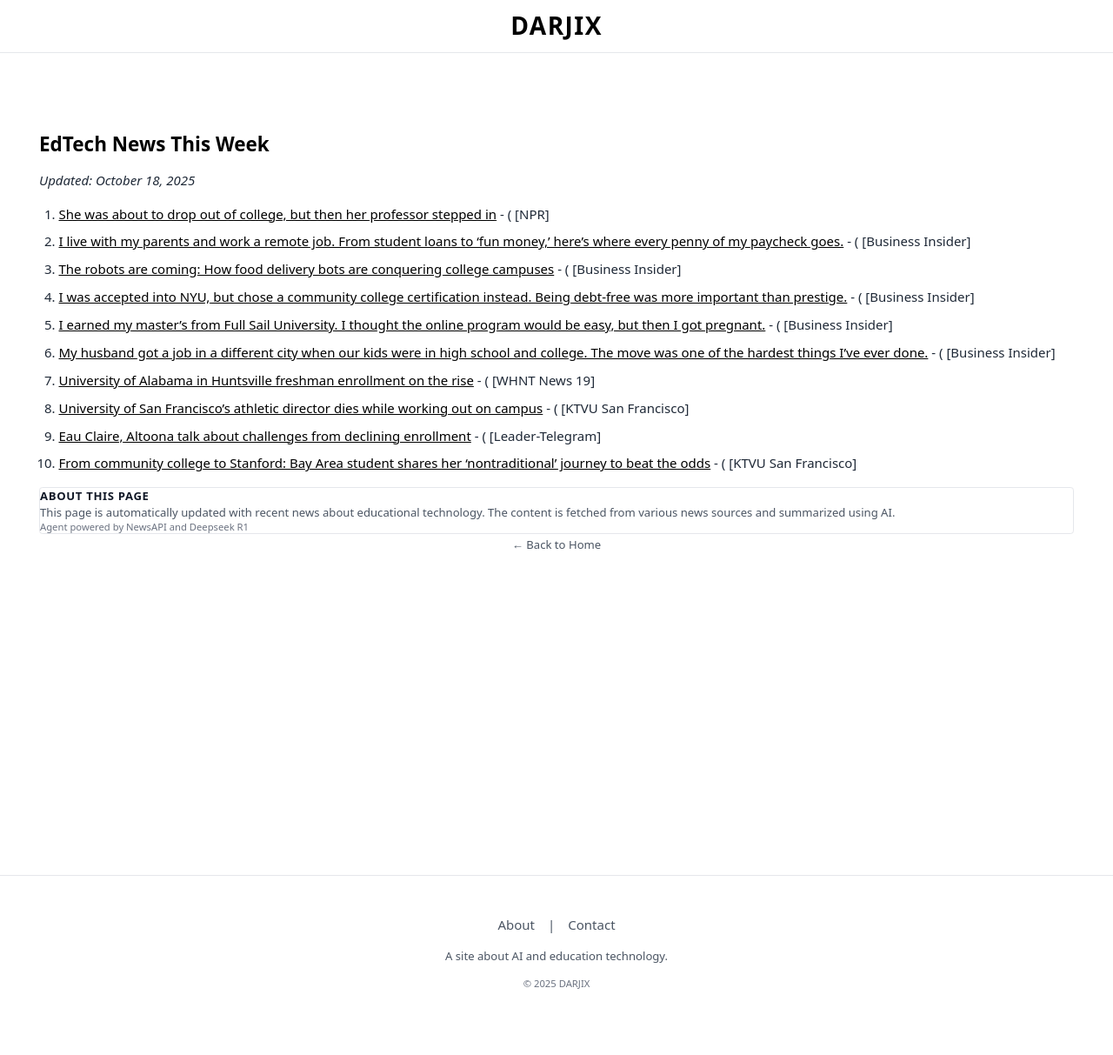
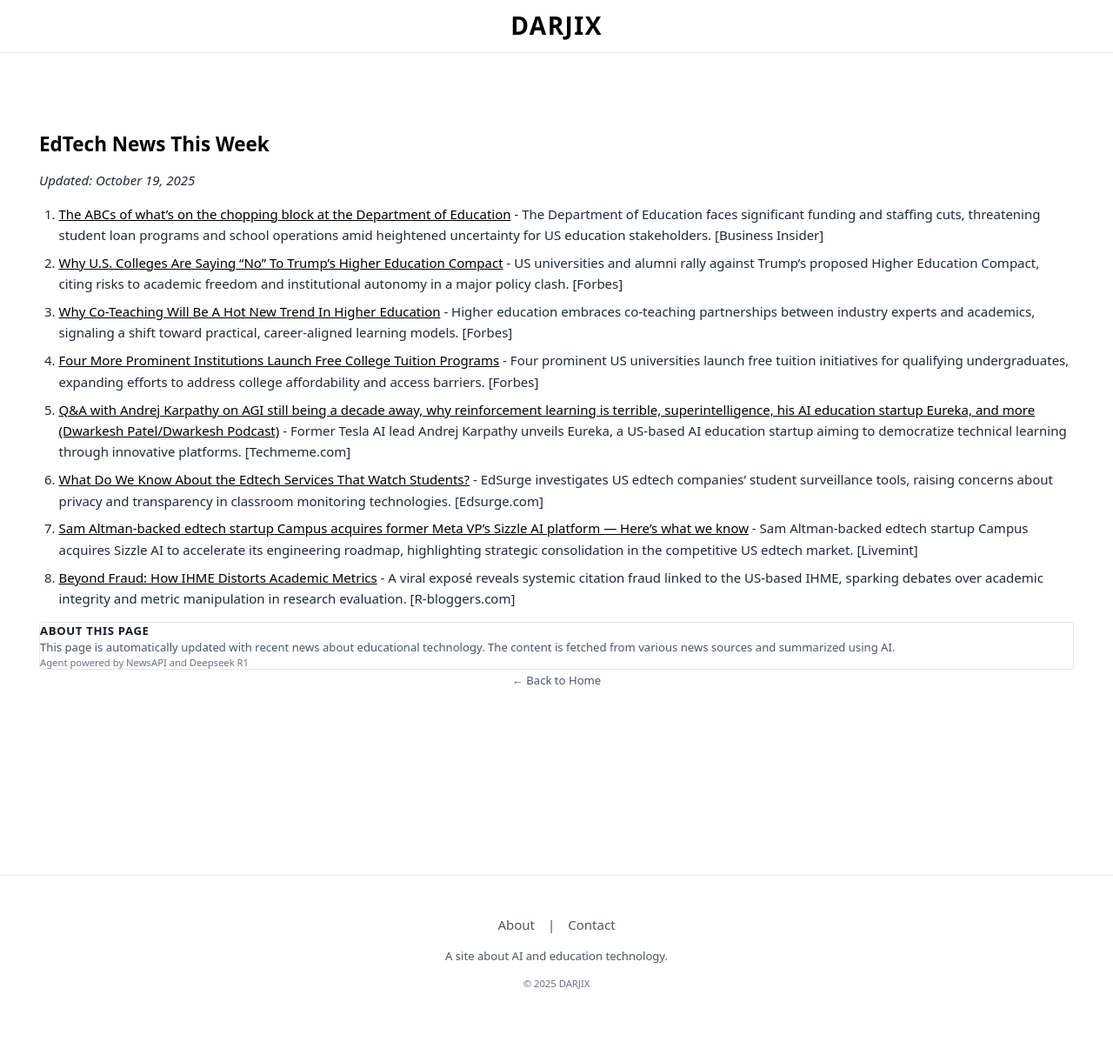
Before and after one commit to saldarji/darjix, a Jekyll site: the page built from news.html, in a window 1280 px wide. Shown: the whole page at 87% size. Built offline with Jekyll 4.4.1, drawn with Linux system fonts in a browser that asks for light colours.

Commit message:
Fix article/summary matching and improve keyword filtering
- Fix parsing to extract article numbers from LLM output for correct matching
- Remove generic keywords (college, university, campus) that catch personal stories
- Add national/policy-focused keywords (Department of Education, federal education)
- Strengthen prompt to reject personal narratives and local news
- Add python-dotenv support for local .env file
- Update requirements.txt with python-dotenv
- Fix summary display - summaries now match correct articles

```diff
--- a/_includes/edtech-news.md
+++ b/_includes/edtech-news.md
@@ -1,13 +1,11 @@
 # EdTech News This Week
-*Updated: October 18, 2025*
+*Updated: October 19, 2025*
 
-1. [She was about to drop out of college, but then her professor stepped in](https://www.npr.org/2025/10/13/nx-s1-5566794/college-dropout-tuition) - ( [NPR]
-2. [I live with my parents and work a remote job. From student loans to 'fun money,' here's where every penny of my paycheck goes.](https://www.businessinsider.com/moved-back-in-with-parents-after-college-save-invest-2025-9) - ( [Business Insider]
-3. [The robots are coming: How food delivery bots are conquering college campuses](https://www.businessinsider.com/how-food-delivery-robots-are-conquering-college-campuses-2025-10) - ( [Business Insider]
-4. [I was accepted into NYU, but chose a community college certification instead. Being debt-free was more important than prestige.](https://www.businessinsider.com/student-turned-down-nyu-debt-free-community-college-path-2025-10) - ( [Business Insider]
-5. [I earned my master's from Full Sail University. I thought the online program would be easy, but then I got pregnant.](https://www.businessinsider.com/earned-masters-full-sail-university-while-pregnant-2025-10) - ( [Business Insider]
-6. [My husband got a job in a different city when our kids were in high school and college. The move was one of the hardest things I've ever done.](https://www.businessinsider.com/family-moved-relocated-kids-high-school-college-2025-10) - ( [Business Insider]
-7. [University of Alabama in Huntsville freshman enrollment on the rise](https://whnt.com/news/huntsville/university-of-alabama-in-huntsville-freshman-enrollment-on-the-rise/) - ( [WHNT News 19]
-8. [University of San Francisco's athletic director dies while working out on campus](https://www.ktvu.com/news/university-san-franciscos-athletic-director-dies) - ( [KTVU San Francisco]
-9. [Eau Claire, Altoona talk about challenges from declining enrollment](https://www.leadertelegram.com/news/local/eau-claire-altoona-talk-about-challenges-from-declining-enrollment/article_9c1e37e6-da1d-4cad-a633-e3e15cffffd3.html) - ( [Leader-Telegram]
-10. [From community college to Stanford: Bay Area student shares her 'nontraditional' journey to beat the odds](https://www.ktvu.com/news/from-community-college-stanford-bay-area-woman-shares-her-nontraditional-journey-beat-odds) - ( [KTVU San Francisco]
+1. [The ABCs of what's on the chopping block at the Department of Education](https://www.businessinsider.com/education-department-funding-staff-cuts-students-schools-student-loans-trump-2025-9) - The Department of Education faces significant funding and staffing cuts, threatening student loan programs and school operations amid heightened uncertainty for US education stakeholders. [Business Insider]
+2. [Why U.S. Colleges Are Saying “No” To Trump’s Higher Education Compact](https://www.forbes.com/sites/geekgirlrising/2025/10/14/why-us-colleges-are-saying-no-to-trumps-higher-education-compact/) - US universities and alumni rally against Trump’s proposed Higher Education Compact, citing risks to academic freedom and institutional autonomy in a major policy clash. [Forbes]
+3. [Why Co-Teaching Will Be A Hot New Trend In Higher Education](https://www.forbes.com/sites/brandonbusteed/2025/10/14/why-co-teaching-will-be-a-hot-new-trend-in-higher-education/) - Higher education embraces co-teaching partnerships between industry experts and academics, signaling a shift toward practical, career-aligned learning models. [Forbes]
+4. [Four More Prominent Institutions Launch Free College Tuition Programs](https://www.forbes.com/sites/michaeltnietzel/2025/10/14/four-more-prominent-institutions-launch-free-college-tuition-programs/) - Four prominent US universities launch free tuition initiatives for qualifying undergraduates, expanding efforts to address college affordability and access barriers. [Forbes]
+5. [Q&A with Andrej Karpathy on AGI still being a decade away, why reinforcement learning is terrible, superintelligence, his AI education startup Eureka, and more (Dwarkesh Patel/Dwarkesh Podcast)](https://www.techmeme.com/251017/p26) - Former Tesla AI lead Andrej Karpathy unveils Eureka, a US-based AI education startup aiming to democratize technical learning through innovative platforms. [Techmeme.com]
+6. [What Do We Know About the Edtech Services That Watch Students?](https://www.edsurge.com/news/2025-10-14-what-do-we-know-about-the-edtech-services-that-watch-students) - EdSurge investigates US edtech companies’ student surveillance tools, raising concerns about privacy and transparency in classroom monitoring technologies. [Edsurge.com]
+7. [Sam Altman-backed edtech startup Campus acquires former Meta VP's Sizzle AI platform — Here's what we know](https://www.livemint.com/companies/news/sam-altman-backed-edtech-startup-campus-acquires-former-meta-vps-sizzle-ai-platform-heres-what-we-know-11760345551541.html) - Sam Altman-backed edtech startup Campus acquires Sizzle AI to accelerate its engineering roadmap, highlighting strategic consolidation in the competitive US edtech market. [Livemint]
+8. [Beyond Fraud: How IHME Distorts Academic Metrics](https://www.r-bloggers.com/2025/10/beyond-fraud-how-ihme-distorts-academic-metrics/) - A viral exposé reveals systemic citation fraud linked to the US-based IHME, sparking debates over academic integrity and metric manipulation in research evaluation. [R-bloggers.com]
--- a/scripts/requirements.txt
+++ b/scripts/requirements.txt
@@ -1,2 +1,3 @@
 replicate>=0.25.0
 newsapi-python>=0.2.7
+python-dotenv>=1.0.0
```
Also changed, not shown: scripts/edtech-news-config.md (+4 -2 lines), scripts/edtech_news_agent.py (+29 -42 lines).
